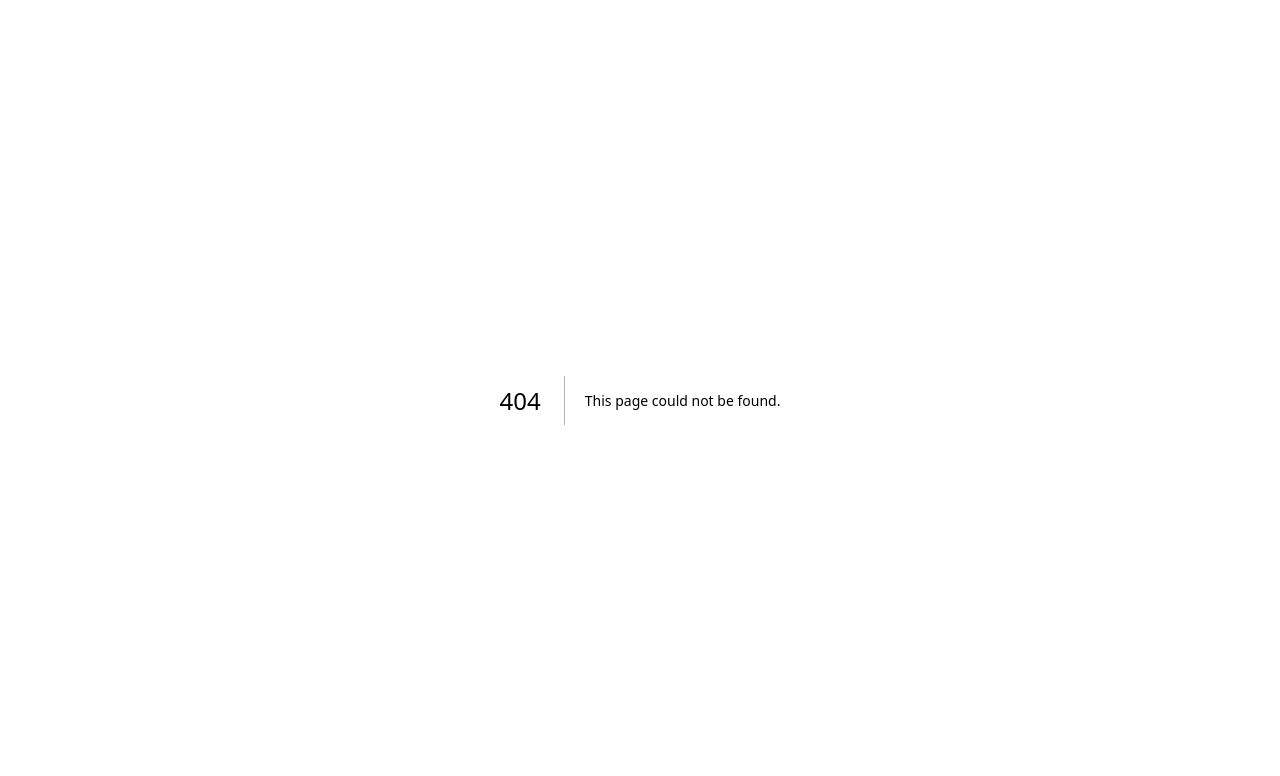
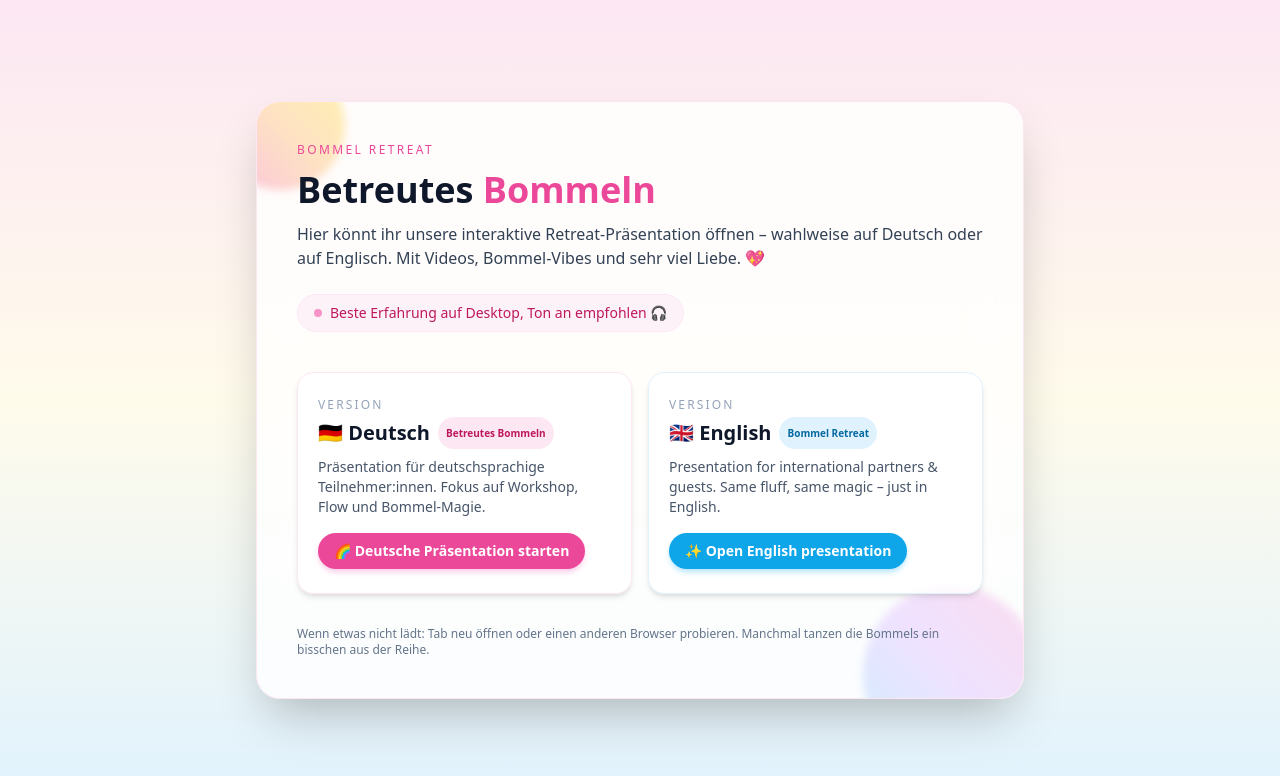
Before and after one commit to eatingpeoplelabel/mybommel, a Next.js app: page /betreutesbommeln in a window 1280 px wide. Before the commit this address had no page. Shown: the top 776 px of the page. Built offline with nearby package versions, Linux system fonts and the light colour scheme.

Commit message:
Add DE/EN landing page for retreat presentations

```diff
--- /dev/null
+++ b/pages/betreutesbommeln.tsx
@@ -0,0 +1,111 @@
+import Head from "next/head";
+import Link from "next/link";
+
+export default function BetreutesBommelnLanding() {
+  return (
+    <>
+      <Head>
+        <title>Betreutes Bommeln – Retreat Presentation</title>
+        <meta
+          name="description"
+          content="Interactive Bommel keynote presentations for the Betreutes Bommeln / Bommel Retreat."
+        />
+      </Head>
+
+      <main className="min-h-screen bg-gradient-to-b from-pink-100 via-amber-50 to-sky-100 flex items-center justify-center px-4 py-10">
+        <div className="max-w-3xl w-full bg-white/80 backdrop-blur-xl rounded-3xl shadow-2xl border border-pink-100 px-6 py-8 sm:px-10 sm:py-10 relative overflow-hidden">
+
+          {/* Bommel-Bubbles (Deko) */}
+          <div className="pointer-events-none absolute -top-10 -left-10 w-32 h-32 rounded-full bg-gradient-to-tr from-pink-300 via-orange-200 to-yellow-200 opacity-70 blur-sm" />
+          <div className="pointer-events-none absolute -bottom-16 -right-4 w-44 h-44 rounded-full bg-gradient-to-tr from-sky-200 via-purple-200 to-pink-200 opacity-70 blur-sm" />
+
+          <div className="relative z-10">
+            <p className="text-xs uppercase tracking-[0.2em] text-pink-500 mb-3">
+              Bommel Retreat
+            </p>
+
+            <h1 className="text-3xl sm:text-4xl font-extrabold text-slate-900 leading-tight mb-3">
+              Betreutes&nbsp;
+              <span className="text-pink-500">Bommeln</span>
+            </h1>
+
+            <p className="text-sm sm:text-base text-slate-700 mb-6">
+              Hier könnt ihr unsere{" "}
+              <span className="font-medium">interaktive Retreat-Präsentation</span>{" "}
+              öffnen – wahlweise auf Deutsch oder auf Englisch.
+              Mit Videos, Bommel-Vibes und sehr viel Liebe. 💖
+            </p>
+
+            <div className="mb-6 inline-flex items-center gap-2 rounded-full bg-pink-50 px-4 py-2 text-xs sm:text-sm text-pink-700 border border-pink-100">
+              <span className="inline-block w-2 h-2 rounded-full bg-pink-400 animate-pulse" />
+              Beste Erfahrung auf Desktop, Ton an empfohlen 🎧
+            </div>
+
+            {/* Language Cards */}
+            <div className="grid grid-cols-1 sm:grid-cols-2 gap-4 mt-4">
+
+              {/* German */}
+              <div className="rounded-2xl border border-pink-100 bg-white/80 px-4 py-5 sm:px-5 sm:py-6 shadow-md">
+                <p className="text-xs uppercase tracking-[0.18em] text-slate-400 mb-1">
+                  Version
+                </p>
+                <h2 className="text-lg sm:text-xl font-bold text-slate-900 mb-2 flex items-center gap-2">
+                  🇩🇪 Deutsch
+                  <span className="text-[10px] font-semibold px-2 py-0.5 rounded-full bg-pink-100 text-pink-700">
+                    Betreutes Bommeln
+                  </span>
+                </h2>
+                <p className="text-xs sm:text-sm text-slate-600 mb-4">
+                  Präsentation für deutschsprachige Teilnehmer:innen.
+                  Fokus auf Workshop, Flow und Bommel-Magie.
+                </p>
+                <Link
+                  href="/presentations/betreutesbommeln/"
+                  target="_blank"
+                  rel="noopener noreferrer"
+                  className="inline-flex items-center justify-center px-4 py-2 rounded-full bg-pink-500 text-white text-xs sm:text-sm font-semibold shadow-md shadow-pink-200 hover:bg-pink-600 transition-colors"
+                >
+                  🌈 Deutsche Präsentation starten
+                </Link>
+              </div>
+
+              {/* English */}
+              <div className="rounded-2xl border border-sky-100 bg-white/80 px-4 py-5 sm:px-5 sm:py-6 shadow-md">
+                <p className="text-xs uppercase tracking-[0.18em] text-slate-400 mb-1">
+                  Version
+                </p>
+                <h2 className="text-lg sm:text-xl font-bold text-slate-900 mb-2 flex items-center gap-2">
+                  🇬🇧 English
+                  <span className="text-[10px] font-semibold px-2 py-0.5 rounded-full bg-sky-100 text-sky-700">
+                    Bommel Retreat
+                  </span>
+                </h2>
+                <p className="text-xs sm:text-sm text-slate-600 mb-4">
+                  Presentation for international partners & guests.
+                  Same fluff, same magic – just in English.
+                </p>
+                <Link
+                  href="/presentations/bommelretreat/"
+                  target="_blank"
+                  rel="noopener noreferrer"
+                  className="inline-flex items-center justify-center px-4 py-2 rounded-full bg-sky-500 text-white text-xs sm:text-sm font-semibold shadow-md shadow-sky-200 hover:bg-sky-600 transition-colors"
+                >
+                  ✨ Open English presentation
+                </Link>
+              </div>
+
+            </div>
+
+            <div className="mt-8 text-[11px] sm:text-xs text-slate-500 leading-relaxed">
+              <p>
+                Wenn etwas nicht lädt: Tab neu öffnen oder einen anderen Browser
+                probieren. Manchmal tanzen die Bommels ein bisschen aus der Reihe.
+              </p>
+            </div>
+
+          </div>
+        </div>
+      </main>
+    </>
+  );
+}
```
